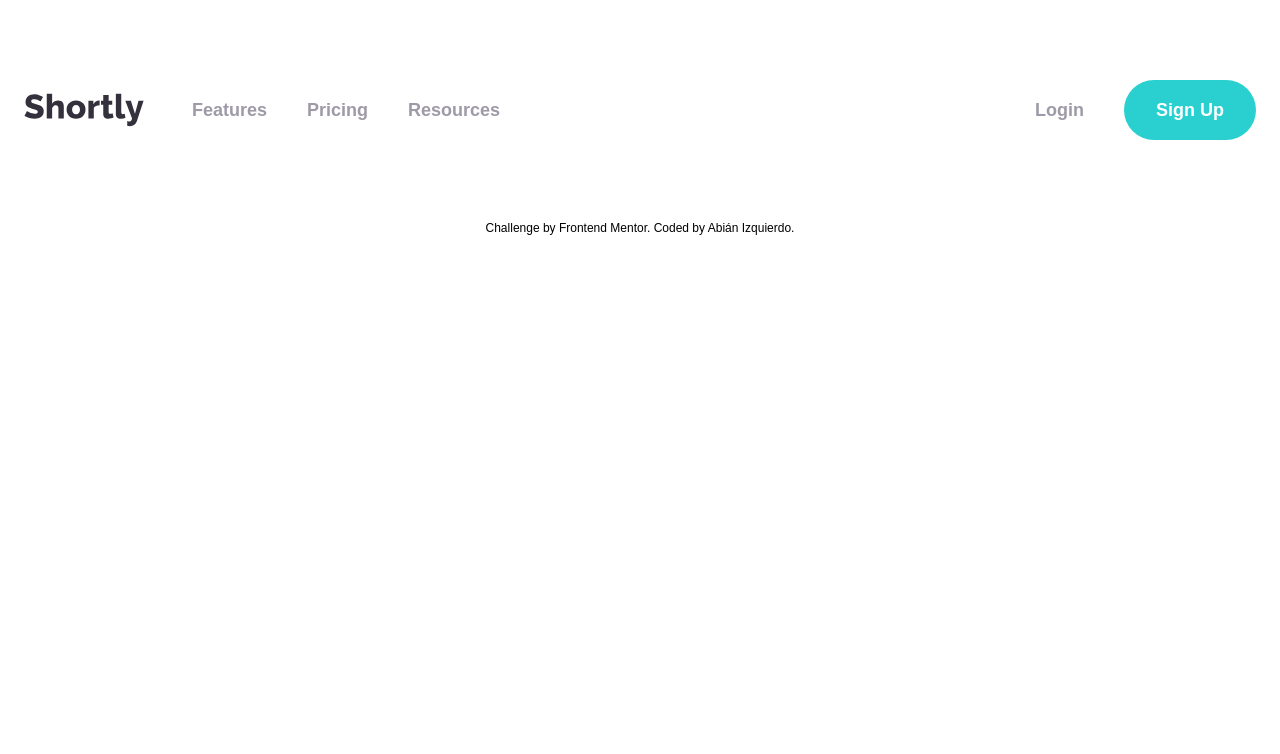
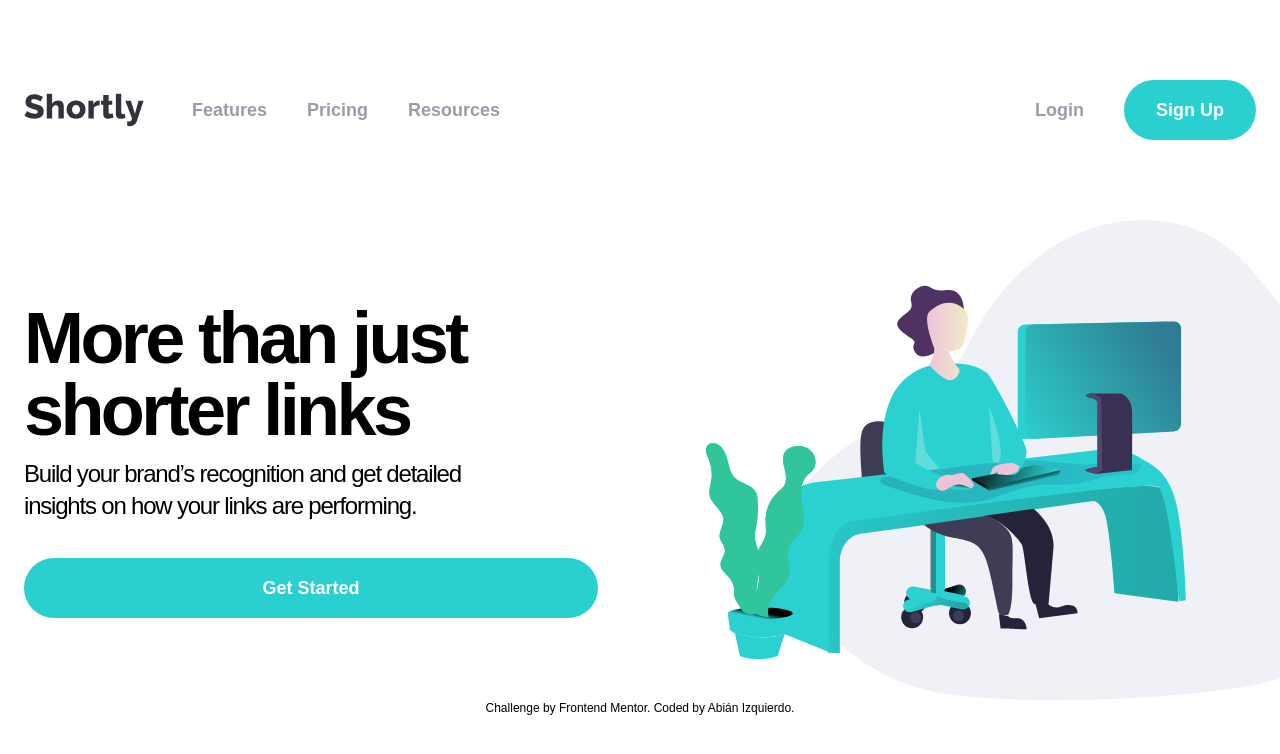
Before and after one commit to abizmo/url-shortening-api-landing-page, a React (Vite) app: page / in a window 1280 px wide. Shown: the top 754 px of the page. Built offline with nearby package versions, Linux system fonts and the light colour scheme.

Commit message:
feat: add hero section with bugs

```diff
--- a/src/App.tsx
+++ b/src/App.tsx
@@ -1,6 +1,7 @@
 import Footer from './components/Footer';
 import Header from './components/Header';
 import Link from './components/Link';
+import Illustration from './assets/images/illustration-working.svg';
 
 function App(): JSX.Element {
   return (
@@ -35,6 +36,32 @@ function App(): JSX.Element {
           </Header.Nav>
         </Header.NavWrapper>
       </Header>
+      <main>
+        {/* TODO: fix font color */}
+        <section className='grid gap-9 lg:grid-cols-2 lg:items-center lg:container lg:mx-auto'>
+          <div className='overflow-hidden lg:col-start-2'>
+            {/* TODO: fix image position */}
+            <img
+              src={Illustration}
+              alt='working'
+              className='ml-6 h-[300px] max-w-none lg:h-[480px] lg:ml-12'
+            />
+          </div>
+          <div className='text-center px-6 lg:col-start-1 lg:row-start-1 lg:text-left'>
+            <h1 className='font-bold text-4xl tracking-tight mb-3 lg:text-7xl lg:tracking-tighter'>
+              More than just shorter links
+            </h1>
+            <p className='mb-8 lg:text-2xl lg:tracking-tighter lg:max-w-lg lg:mb-9'>
+              Build your brand’s recognition and get detailed insights on how
+              your links are performing.
+            </p>
+            {/* TODO: fix link size */}
+            <Link href='/sign-up' variant='primary'>
+              Get Started
+            </Link>
+          </div>
+        </section>
+      </main>
       <Footer name='Abián Izquierdo' url='https://www.abizmo.dev' />
     </>
   );
```
